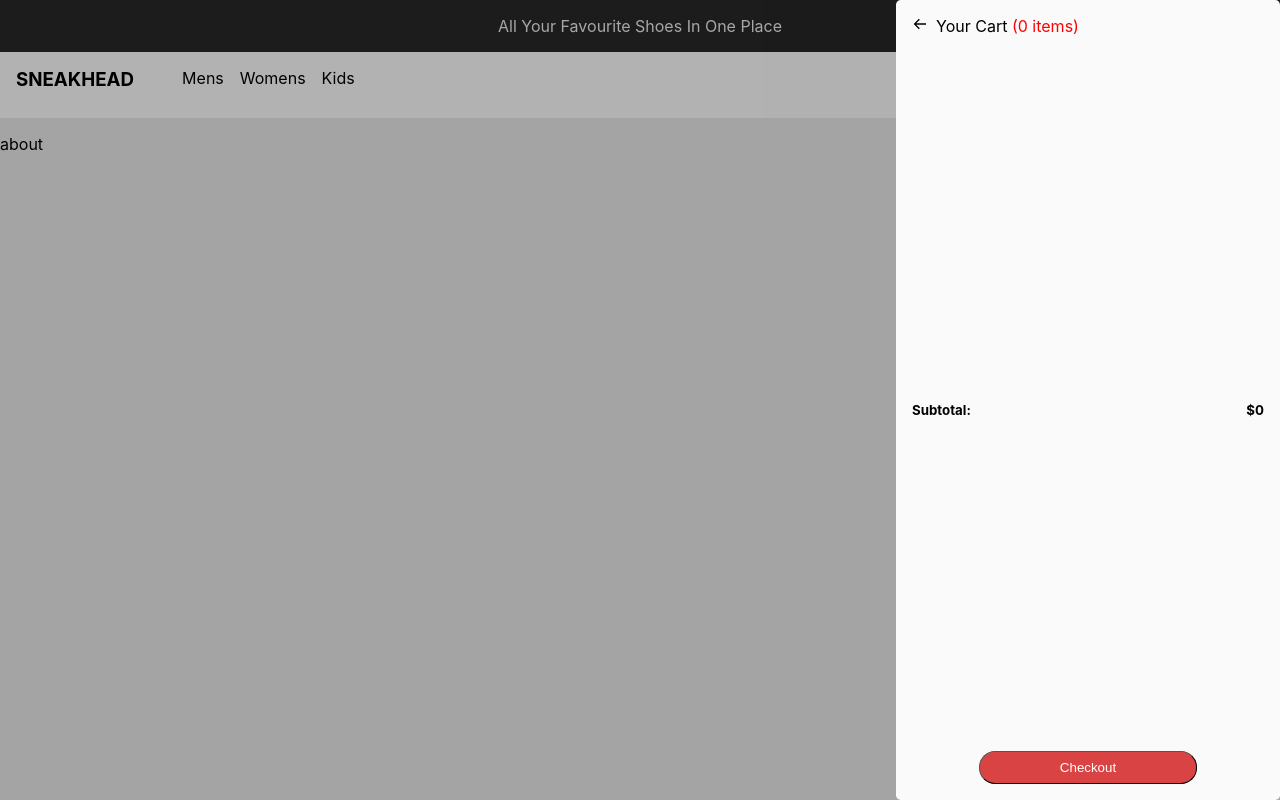
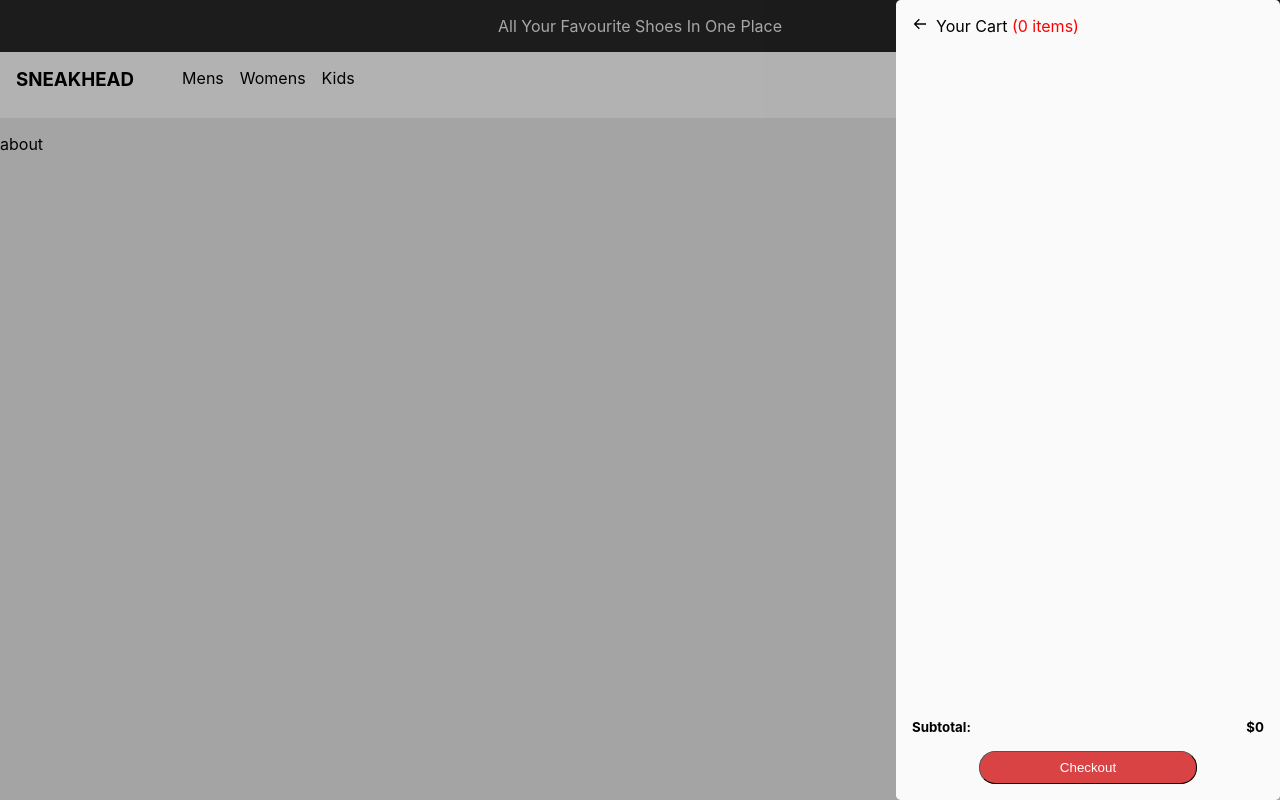
Before and after one commit to RidwanMursal/Shoe-shop, a Next.js app in the folder shoe_shop/: page /about in a window 1280 px wide. Both pictures are taken after a click on the icon 1203 px from the left and 83 px from the top of the page. Built offline with nearby package versions, Linux system fonts and the light colour scheme.

Commit message:
fixed cart css bug

```diff
--- a/shoe_shop/components/Banner.jsx
+++ b/shoe_shop/components/Banner.jsx
@@ -1,6 +1,7 @@
 import shoeImageTopView from "../images/air-force-ones.png"
 import shoeImageProfile from "../images/air-force-ones-profile.png"
 import mobileBanner from "../images/nike.jpg"
+import Link from "next/link"
 
 
 
@@ -20,7 +21,9 @@ const Banner = () => {
 
             <div>
               <h2 className="banner-item-price">$79.99</h2>
-              <button className="banner-shop-button">Shop Now</button>
+              <Link href="/productInfo/nike-af1-new">
+                <button className="banner-shop-button">Shop Now</button>
+              </Link>
             </div>
           </div>
           <img className="banner-image"src={shoeImageTopView.src} alt="oh no" />
--- a/shoe_shop/components/CartFooter.jsx
+++ b/shoe_shop/components/CartFooter.jsx
@@ -4,7 +4,7 @@ const CartFooter = ({cartItems}) => {
   let subtotal = 0
   cartItems.forEach(item => subtotal += (item.product.productPrice*item.quantity))
   return (
-    <>
+    <div>
         <div className="subtotal-container" >
             <h5>Subtotal:</h5>
             <h5>${Math.round(subtotal*100)/100}</h5>
@@ -15,7 +15,7 @@ const CartFooter = ({cartItems}) => {
         </div>
 
 
-    </>
+    </div>
   )
 }
 
--- a/shoe_shop/components/Products.jsx
+++ b/shoe_shop/components/Products.jsx
@@ -1,6 +1,6 @@
 import Product from "./Product"
 const Products = ({products}) => {
-  //console.log("this is x", products)
+
 
   if (products.length === 0) {
     return (
```
